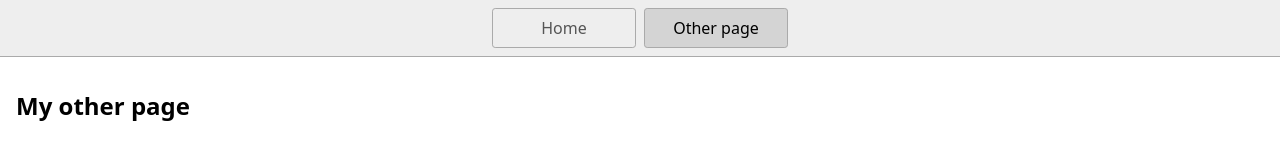
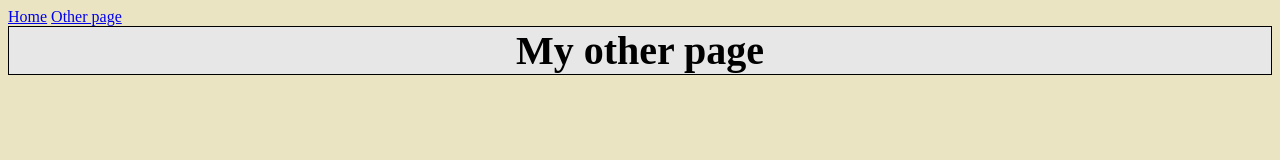
Before and after one commit to JOBO1205/Exercise8, a website: page page2.html in a window 1280 px wide. Drawn offline with Linux system fonts and the light colour scheme.

Commit message:
add margin

```diff
--- a/styles.css
+++ b/styles.css
@@ -1,46 +1,20 @@
-* {
-  box-sizing: border-box;
-}
-
 body {
-  margin: 0;
-  font-family: system-ui, sans-serif;
-  color: black;
-  background-color: white;
-}
-
-nav {
-  display: flex;
-  flex-wrap: wrap;
-  align-items: center;
-  justify-content: center;
-  padding: 0.5rem;
-  gap: 0.5rem;
-  border-bottom: solid 1px #aaa;
-  background-color: #eee;
-}
-
-nav a {
-  display: inline-block;
-  min-width: 9rem;
-  padding: 0.5rem;
-  border-radius: 0.2rem;
-  border: solid 1px #aaa;
-  text-align: center;
-  text-decoration: none;
-  color: #555;
-}
-
-nav a[aria-current='page'] {
-  color: #000;
-  background-color: #d4d4d4;
-}
-
-main {
-  padding: 1rem;
+  background-color: #ebe4c2;
 }
 
 h1 {
+  text-align: center;
   font-weight: bold;
-  font-size: 1.5rem;
+  font-size: 30pt;
 }
+
+h1 {
+  border: 1px solid black;
+  margin: 0px 0px 3px 0px;
+}
+
+h1 {
+  div width:300px;
+  margin:auto;
+  background-color:#e8e7e7;
+}
```
